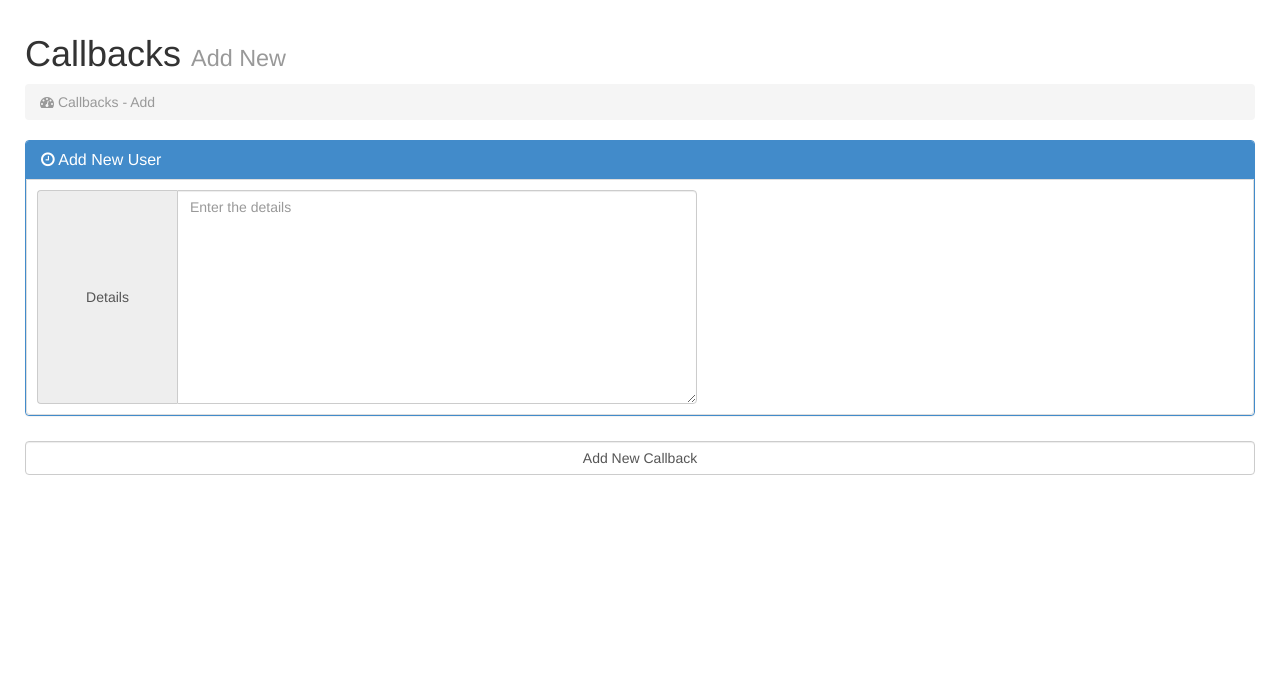
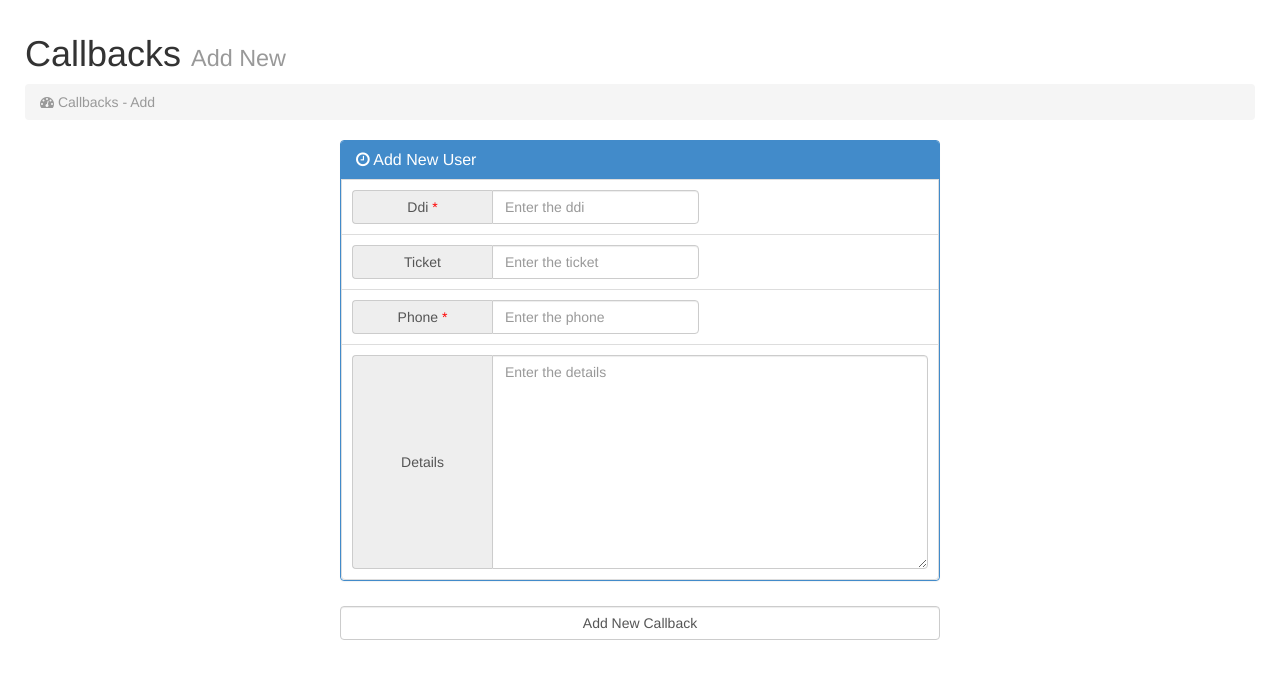
Before and after one commit to iamjohnnym/callbacks, a Flask app: page /callbacks/add in a window 1280 px wide. Shown: the part 51-730 px from the top of the page. Run offline with Flask 2, Linux system fonts and the light colour scheme; some libraries are stand-ins or nearby versions.

Commit message:
changed the form template and the layout for adding callbacks

```diff
--- a/app/page/forms.py
+++ b/app/page/forms.py
@@ -1,18 +1,18 @@
 from flask.ext.wtf import Form
-from wtforms import TextAreaField, TextField, BooleanField, validators, ValidationError
+from wtforms import TextAreaField, TextField, BooleanField, validators, ValidationError, IntegerField
 from wtforms.validators import Required, NumberRange, Regexp
 
 
 class CallbackSubmit(Form):
     #rec = TextField('TestRecipient', [validators.Required('Please enter the testing recipient')])
-    ddi = TextField('DDI',
+    ddi = IntegerField('DDI',
                     [Required('Please enter the DDI'),
                     Regexp(regex='\d{4,10}',
                            message="Must enter at least 4 digits")])
-    ticket = TextField('Ticket',
+    ticket = IntegerField('Ticket',
                        [Regexp(regex='\d{4,10}',
                                message='Must enter at least 4 digits')])
-    phone = TextField('Phone',
+    phone = IntegerField('Phone',
                       [Required('Please enter the phone number'),
                       Regexp(regex='\d{10,15}',
                                   message='Must enter 10 digits')])
--- a/app/templates/sb-admin/add.html
+++ b/app/templates/sb-admin/add.html
@@ -21,10 +21,11 @@
       </div>
     </div><!-- /.row -->
 
-    <form roll="form" name="add_user" method="post">
+    <form role="form" name="add_user" method="post">
     {{ form.hidden_tag() }}
         <div class="row">
-          <div class="col-lg-12">
+          <div class="col-lg-3"></div>
+          <div class="col-lg-6">
             <div class="panel panel-primary">
               <div class="panel-heading">
                 <h3 class="panel-title"><i class="fa fa-clock-o"></i> Add New User</h3>
@@ -32,15 +33,15 @@
 
 
                 {% for field in form %}
-                    {% if field.type == "TextField" %}
+                    {% if field.type in ["TextField", "IntegerField"] %}
                         <div class="form-group list-group-item">
                             <div class="form-group input-group">
-                                <span class="input-group-addon align-left" style="width:140px;">{{ field.short_name.replace("_", " ").title() }}
+                                <span class="input-group-addon" style="width:140px;">{{ field.short_name.replace("_", " ").title() }}
                                 {% if field.flags.required %}
                                     <span style="color: red;">*</span>
                                 {% endif %}
                                 </span>
-                                {{ field(size=60,class="form-control input-small",placeholder="Enter the " + field.short_name.replace("_", " ")) }}
+                                {{ field(size="100%",class="form-control",placeholder="Enter the " + field.short_name.replace("_", " ")) }}
                             </div>
                             {% if field.flags.required %}
                                 {% for error in field.errors %}
@@ -57,41 +58,7 @@
                                     <span style="color: red;">*</span>
                                 {% endif %}
                                 </span>
-                                {{ field(class="form-control input-small", cols=59, rows=10, style="width:100%;",placeholder="Enter the " + field.short_name.replace("_", " ")) }}
-                            </div>
-                            {% if field.flags.required %}
-                                {% for error in field.errors %}
-                                    <span style="color:red;">[{{error}}]</span>
-                                {% endfor %}
-                            {% endif %}
-                        </div>
-                    {% endif %}
-                    {% if field.type == "SelectField" %}
-                        <div class="form-group list-group-item">
-                            <div class="form-group input-group">
-                                <span class="input-group-addon align-left" style="width:140px;">{{ field.short_name.replace("_", " ").title() }}
-                                {% if field.flags.required %}
-                                    <span style="color: red;">*</span>
-                                {% endif %}
-                                </span>
-                                {{ field(col=60, class="form-control input-small", style="width:100%;", placeholder="Enter your " + field.short_name.replace("_", " ")) }}
-                            </div>
-                            {% if field.flags.required %}
-                                {% for error in field.errors %}
-                                    <span style="color:red;">[{{error}}]</span>
-                                {% endfor %}
-                            {% endif %}
-                        </div>
-                    {% endif %}
-                    {% if field.type == "PasswordField" %}
-                        <div class="form-group list-group-item">
-                            <div class="form-group input-group">
-                                <span class="input-group-addon align-left" style="width:140px;">{{ field.short_name.replace("_", "").title() }}
-                                {% if field.flags.required %}
-                                    <span style="color: red;">*</span>
-                                {% endif %}
-                                </span>
-                                {{ field(size=60,class="form-control input-small",placeholder="Enter your " + field.short_name.replace("_", " ")) }}
+                                {{ field(cols="100%",class="form-control input-small", rows=10, style="width:100%;",placeholder="Enter the " + field.short_name.replace("_", " ")) }}
                             </div>
                             {% if field.flags.required %}
                                 {% for error in field.errors %}
@@ -102,6 +69,7 @@
                     {% endif %}
                 {% endfor %}
             </div>
+          <div class="col-lg-3"></div>
             <div class="form-group">
                 <input class="form-control" type="submit" value="Add New Callback">
             </div>
```
